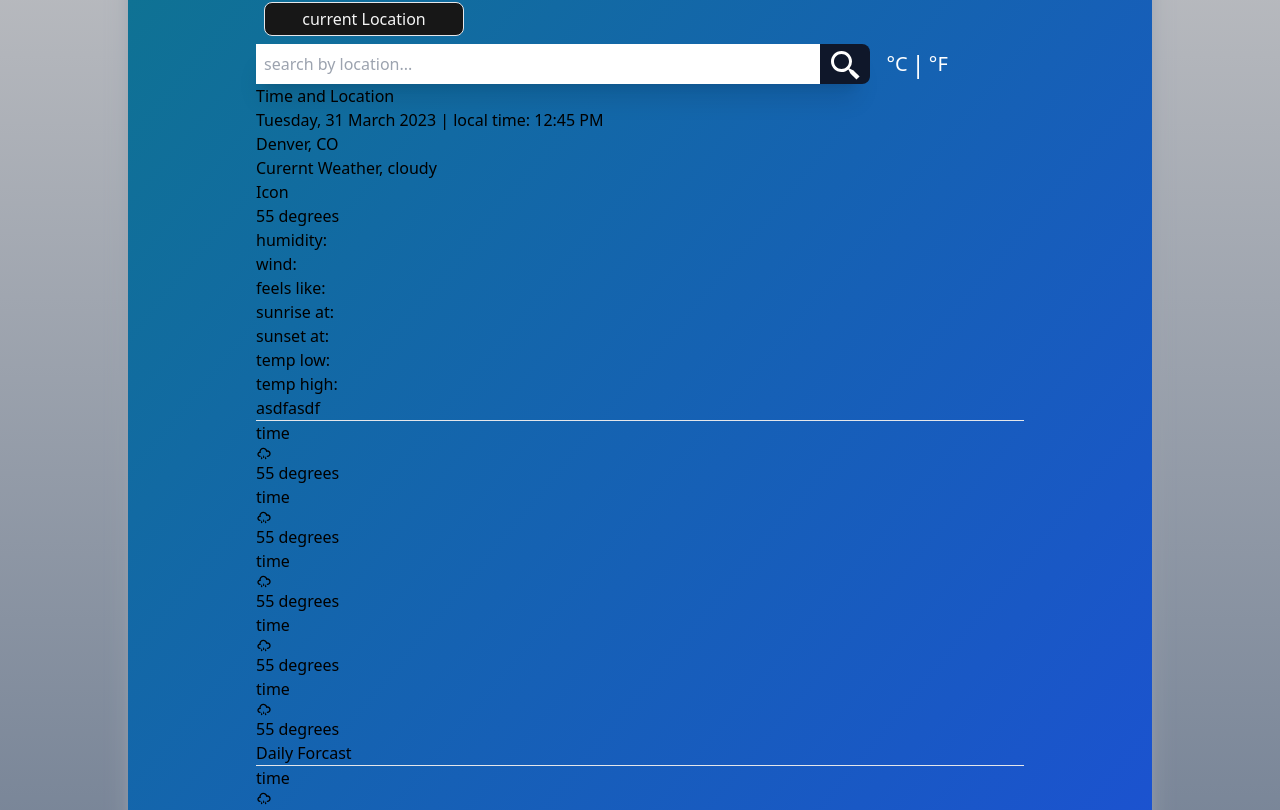
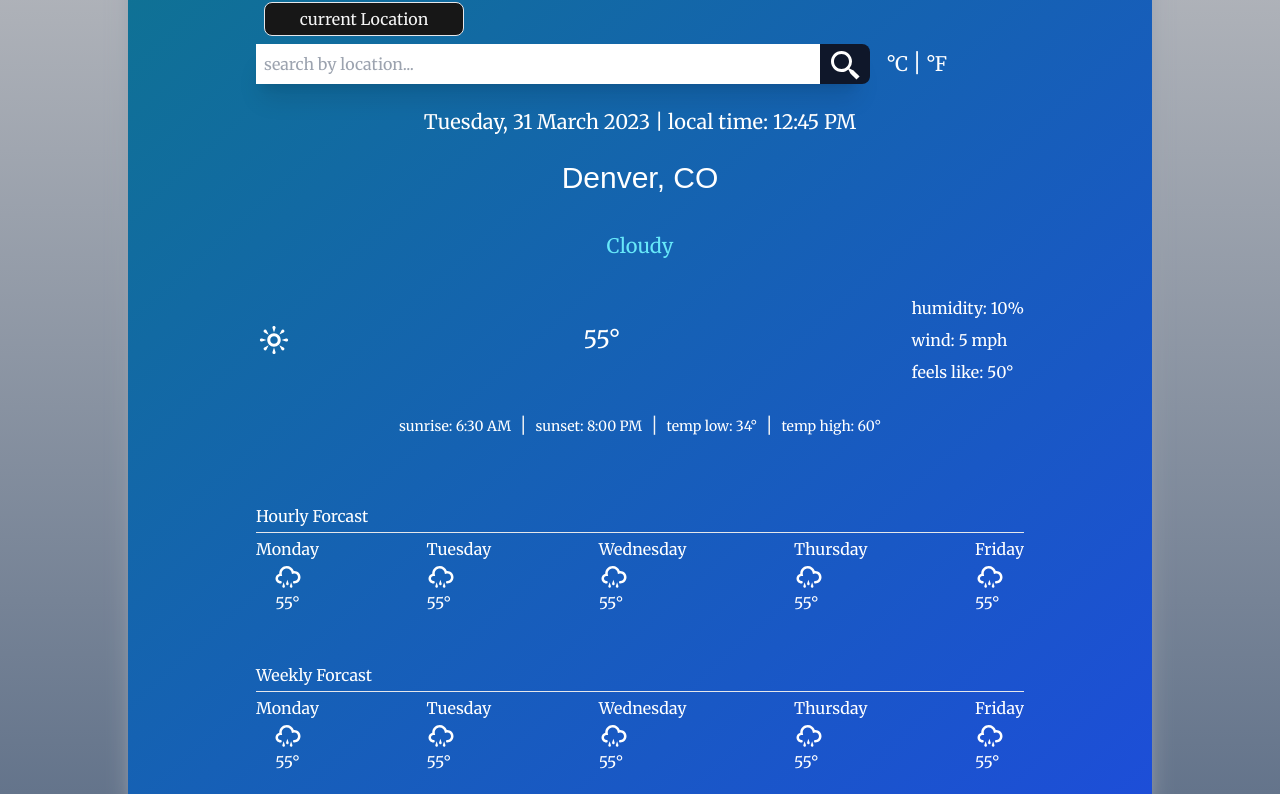
Before and after one commit to Cedaring-xr/elevation-weather-app, a React (Create React App) app in the folder elevation-weather/: page / in a window 1280 px wide. Shown: the part 430-1240 px from the top of the page. Built offline with nearby package versions, Linux system fonts and the light colour scheme.

Commit message:
added placeholder texts and more styleing

```diff
--- a/elevation-weather/src/components/CurrentWeather.tsx
+++ b/elevation-weather/src/components/CurrentWeather.tsx
@@ -1,26 +1,33 @@
 import React from 'react'
+import { TiWeatherSunny } from 'react-icons/ti'
+import Forcast from './forcast/Forcast'
 
 const CurrentWeather = () => {
 	return (
-        <div className='current-weather-container'>
-            <div>
-                <p>Curernt Weather, cloudy</p>
+		<div className="">
+			<div className="flex items-center justify-center py-6">
+				<p className="text-xl text-cyan-300">Cloudy</p>
 			</div>
-            <div>
-                <span>Icon</span>
-                <p>55 degrees</p>
-                <div className='inner-details-container'>
-                    <p className='inner-details'>humidity:</p>
-                    <p className='inner-details'>wind:</p>
-                    <p className='inner-details'>feels like:</p>
+			<div className="flex flex-row justify-between items-center text-white py-3">
+				<TiWeatherSunny className="text-4xl" />
+				<p className="flex flex-col space-y-2 text-2xl">55&deg;</p>
+				<div className="flex flex-col space-y-2">
+					<p className="inner-details">humidity: 10%</p>
+					<p className="inner-details">wind: 5 mph</p>
+					<p className="inner-details">feels like: 50&deg;</p>
 				</div>
 			</div>
-            <div>
-                <p>sunrise at:</p>
-                <p>sunset at:</p>
-                <p>temp low:</p>
-                <p>temp high:</p>
+			<div className="flex flex-row items-center justify-center space-x-2 text-white py-3">
+				<p className="text-sm">sunrise: 6:30 AM</p>
+				<span className="text-xl text-neutral-100 font-light m-1">|</span>
+				<p className="text-sm">sunset: 8:00 PM</p>
+				<span className="text-xl text-neutral-100 font-light m-1">|</span>
+				<p className="text-sm">temp low: 34&deg;</p>
+				<span className="text-xl text-neutral-100 font-light m-1">|</span>
+				<p className="text-sm">temp high: 60&deg;</p>
 			</div>
+			<Forcast title="Hourly Forcast" />
+			<Forcast title="Weekly Forcast" />
 		</div>
 	)
 }
--- a/elevation-weather/src/components/Header.tsx
+++ b/elevation-weather/src/components/Header.tsx
@@ -5,8 +5,8 @@ const Header = () => {
 		<div className="">
 			<img className="w-screen max-h-[300px]" src="/assets/images/headerBackground.gif" />
 			<div className="absolute top-0 bg-slate-700 p-4 rounded-md m-2 opacity-80">
-				<h1 className="font-bold text-4xl text-neutral-50">Elevation Weather App</h1>
-				<h4 className="font-bold text-neutral-50">realtime weather search based on location or elevation</h4>
+				<h1 className="font-bold text-4xl text-neutral-50 sans-font">Elevation Weather App</h1>
+				<h4 className="text-neutral-50 serif-font">realtime weather search based on location or elevation</h4>
 			</div>
 		</div>
 	)
--- a/elevation-weather/src/components/Search/SearchLocation.tsx
+++ b/elevation-weather/src/components/Search/SearchLocation.tsx
@@ -40,10 +40,7 @@ const SearchLocation = () => {
 			<div className="weather-container">
 				<CurrentWeather />
 			</div>
-			<div className="forcast-container">
-				<Forcast title="asdfasdf" />
-				<Forcast title="Daily Forcast" />
-			</div>
+			<div className="forcast-container"></div>
 		</div>
 	)
 }
--- a/elevation-weather/src/components/TimeAndLocation.tsx
+++ b/elevation-weather/src/components/TimeAndLocation.tsx
@@ -3,12 +3,11 @@ import React from 'react'
 const TimeAndLocation = () => {
 	return (
 		<div>
-            <h1>Time and Location</h1>
-            <div className='current-time'>
-                <p>Tuesday, 31 March 2023 | local time: 12:45 PM</p>
+			<div className="flex items-center justify-center my-6">
+				<p className="text-white text-xl">Tuesday, 31 March 2023 | local time: 12:45 PM</p>
 			</div>
-            <div className='location'>
-                <p>Denver, CO</p>
+			<div className="flex items-center justify-center my-3">
+				<p className="text-white text-3xl sans-font">Denver, CO</p>
 			</div>
 		</div>
 	)
--- a/elevation-weather/src/components/forcast/DailyForcast.tsx
+++ /dev/null
@@ -1,11 +0,0 @@
-import React from 'react'
-
-const DailyForcast = () => {
-    return (
-        <div>
-            Daily Forcast
-        </div>
-    )
-}
-
-export default DailyForcast
--- a/elevation-weather/src/components/forcast/Forcast.tsx
+++ b/elevation-weather/src/components/forcast/Forcast.tsx
@@ -7,46 +7,44 @@ type ForcastProps = {
 
 const Forcast: React.FC<ForcastProps> = ({ title }) => {
 	return (
-		<div className="">
-			<div className="">
+		<div className="text-white">
+			<div className="mt-12">
 				<h4>{title}</h4>
-				<hr />
+				<hr className="my-1" />
 			</div>
-			<div className="">
-				<div className="">
-					<p>time</p>
-					<span>
-						<TiWeatherShower className="" />
-					</span>
-					<p>55 degrees</p>
+			<div className="flex items-center justify-between">
+				<div className="flex flex-col items-center justify-center">
+					<p>Monday</p>
+					<TiWeatherShower className="text-3xl" />
+					<p>55&deg;</p>
 				</div>
 				<div className="">
-					<p>time</p>
+					<p>Tuesday</p>
 					<span>
-						<TiWeatherShower className="" />
+						<TiWeatherShower className="text-3xl" />
 					</span>
-					<p>55 degrees</p>
+					<p>55&deg;</p>
 				</div>
 				<div className="">
-					<p>time</p>
+					<p>Wednesday</p>
 					<span>
-						<TiWeatherShower className="" />
+						<TiWeatherShower className="text-3xl" />
 					</span>
-					<p>55 degrees</p>
+					<p>55&deg;</p>
 				</div>
 				<div className="">
-					<p>time</p>
+					<p>Thursday</p>
 					<span>
-						<TiWeatherShower className="" />
+						<TiWeatherShower className="text-3xl" />
 					</span>
-					<p>55 degrees</p>
+					<p>55&deg;</p>
 				</div>
 				<div className="">
-					<p>time</p>
+					<p>Friday</p>
 					<span>
-						<TiWeatherShower className="" />
+						<TiWeatherShower className="text-3xl" />
 					</span>
-					<p>55 degrees</p>
+					<p>55&deg;</p>
 				</div>
 			</div>
 		</div>
--- a/elevation-weather/src/globals.css
+++ b/elevation-weather/src/globals.css
@@ -1,8 +1,22 @@
+@import url('https://fonts.googleapis.com/css2?family=Merriweather:wght@300;400;700&family=PT+Sans:wght@400;700&family=Rubik:wght@300;400;600&display=swap');
+
 @tailwind base;
 @tailwind components;
 @tailwind utilities;
 
+@layer base {
+	html {
+		font-family: 'Merriweather', serif;
+	}
+}
+
 @layer components {
+	.serif-font {
+		font-family: 'Merriweather', serif;
+	}
+	.sans-font {
+		font-family: 'Kanit', sans-serif;
+	}
 	.button {
 		@apply rounded-lg p-1 px-3 m-2 bg-neutral-900 text-neutral-100 border-[1px];
 	}
```
Also changed, not shown: elevation-weather/src/data/tempForcast.json (added, +30 -0 lines). Lines whose indentation alone changed are shown as unchanged.
